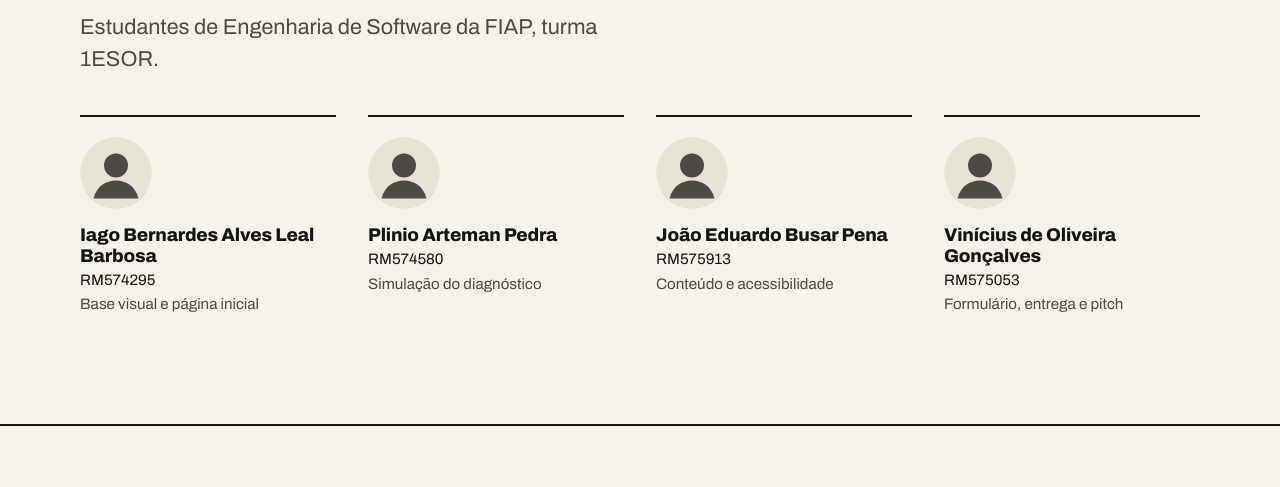
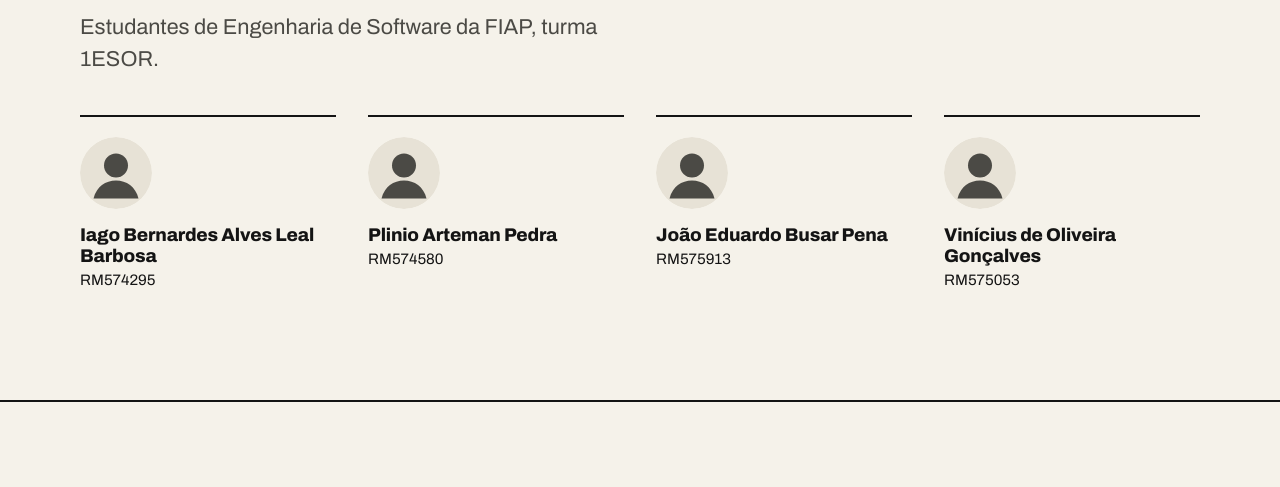
Before and after one commit to iago-leal/ponto-de-partida-iago, a plain HTML site: page equipe.html in a window 1280 px wide. Shown: the part 248-735 px from the top of the page. Drawn offline with Linux system fonts and the light colour scheme.

Commit message:
Remove funções dos integrantes da página de equipe

```diff
--- a/equipe.html
+++ b/equipe.html
@@ -42,14 +42,13 @@
         <h1 id="titulo-equipe">Equipe</h1>
         <p class="lead">Estudantes de Engenharia de Software da FIAP, turma 1ESOR.</p>
 
-        <!-- TODO: confirmar funções e trocar pelas fotos reais -->
+        <!-- TODO: trocar pelas fotos reais -->
         <ul class="grade grade--4 equipe">
           <li class="membro">
             <img src="img/avatar.svg" alt="Avatar provisório de Iago Bernardes Alves Leal Barbosa" width="72" height="72">
             <div>
               <h2>Iago Bernardes Alves Leal Barbosa</h2>
               <p>RM574295</p>
-              <p class="membro__funcao">Base visual e página inicial</p>
             </div>
           </li>
           <li class="membro">
@@ -57,7 +56,6 @@
             <div>
               <h2>Plinio Arteman Pedra</h2>
               <p>RM574580</p>
-              <p class="membro__funcao">Simulação do diagnóstico</p>
             </div>
           </li>
           <li class="membro">
@@ -65,7 +63,6 @@
             <div>
               <h2>João Eduardo Busar Pena</h2>
               <p>RM575913</p>
-              <p class="membro__funcao">Conteúdo e acessibilidade</p>
             </div>
           </li>
           <li class="membro">
@@ -73,7 +70,6 @@
             <div>
               <h2>Vinícius de Oliveira Gonçalves</h2>
               <p>RM575053</p>
-              <p class="membro__funcao">Formulário, entrega e pitch</p>
             </div>
           </li>
         </ul>
```
